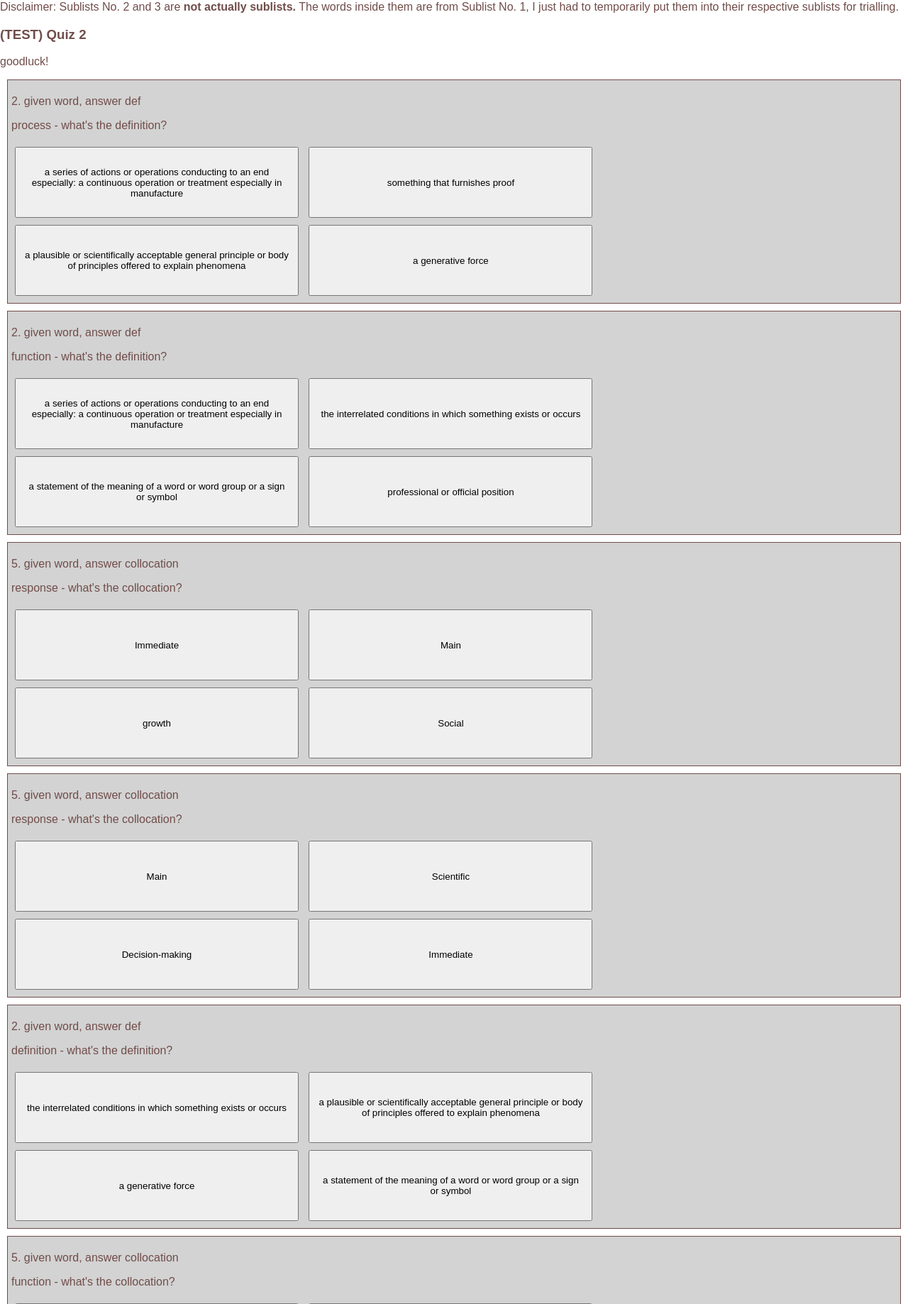
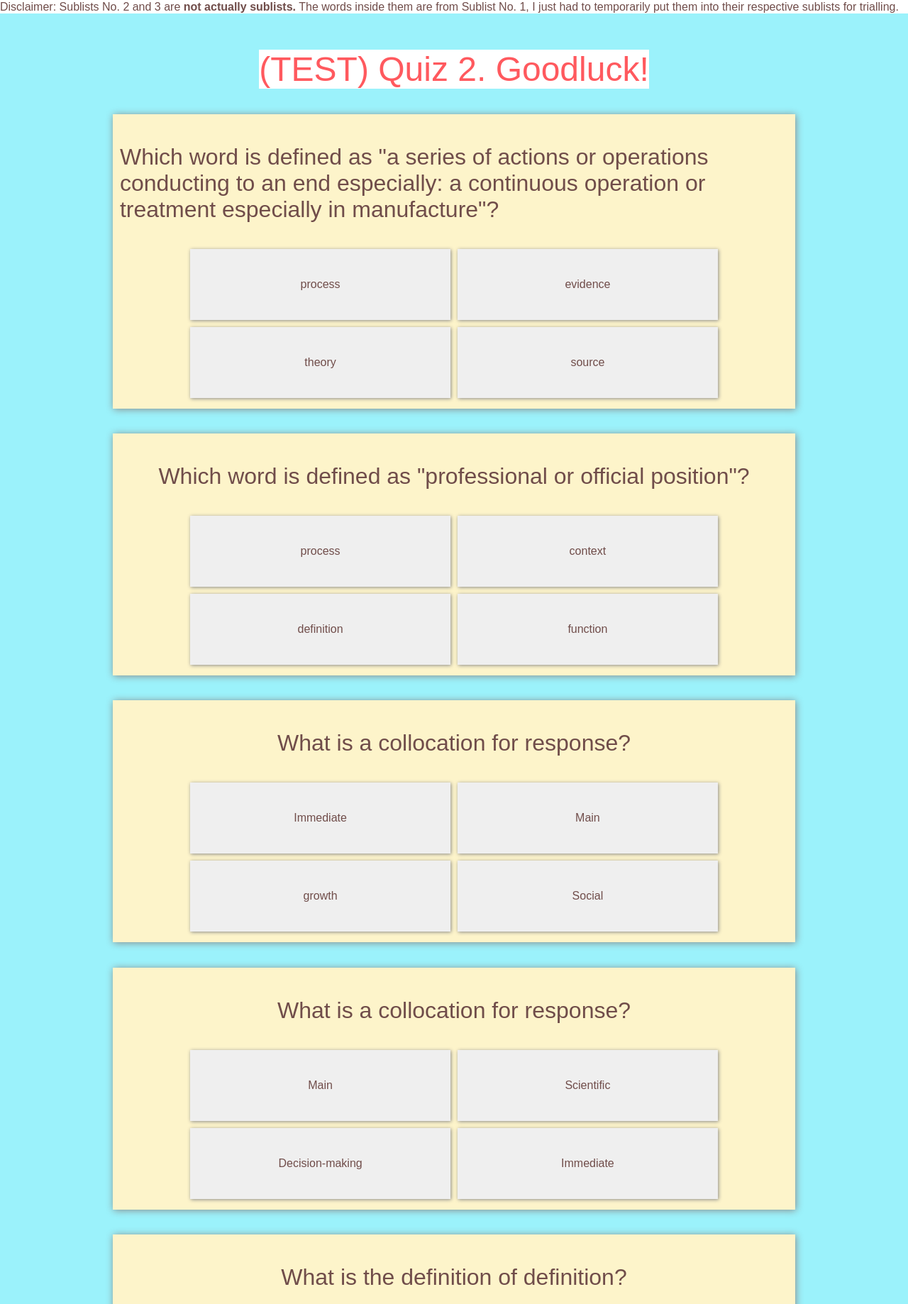
Before and after one commit to 16navi/AWLette_TEST, a Flask app: page /classroom/1/custom_quiz/2 in a window 1280 px wide. Shown: the part 48-1886 px from the top of the page at 71% size. Run offline with Flask 3, Linux system fonts and the light colour scheme; a user stored in the database is signed in; some web fonts are replaced.

Commit message:
FINISHED css for custom quiz and quiz and qna

```diff
--- a/app/static/style.css
+++ b/app/static/style.css
@@ -752,7 +752,6 @@ header .icon #logo {
     padding: 10px;
     min-height: 100px;
     margin: 5px;
-    vertical-align: bottom;
     box-shadow: 1px 1px 5px #8a8a8a;
 }
 
@@ -765,53 +764,129 @@ header .icon #logo {
 }
 
 /* Quiz */
+.quiz-background {
+    background-color: #9bf2fb;
+    display: grid;
+    align-items: center;
+    justify-items: center;
+    padding: 4%;
+}
+
+.quiz-background > .quiz-title {
+    margin: 0;
+    font-size: 3rem;
+    color: #ff595e;
+    background-color: white;
+}
+
+.quiz-question-container {
+    background-color: #fdf4ca;
+    width: 80%;
+    margin-top: 3%;
+    padding: 10px;
+    display: grid;
+    align-items: center;
+    justify-items: center;
+    box-shadow: 1px 1px 10px #8a8a8a;
+}
+
 .quiz-question {
-    background-color: #d3d3d3;
-    border-style: solid;
-    border-width: 1px;
-    padding: 5px;
-    margin: 10px;
+    font-size: 2rem;
+}
+
+.quiz-choices-container {
+    width: 80%;
+    display: grid;
+    grid-template-columns: 1fr 1fr;
 }
 
 .quiz-choices {
+    border: 0;
+    font-family: inherit;
+    color: inherit;
+    font-size: inherit;
     padding: 10px;
-    width: 400px;
-    height: 100px;
+    min-height: 100px;
     margin: 5px;
-    vertical-align: bottom;
+    box-shadow: 1px 1px 5px #8a8a8a;
+}
+
+.quiz-choices:hover, .quiz-submit:hover {
+    transform: scale(0.98);
 }
 
 .quiz-submit {
-    display: block;
-    margin: auto;
+    border: 0;
+    font-family: inherit;
+    color: inherit;
+    font-size: 1rem;
+    margin-top: 3%;
     width: 250px;
     height: 100px;
-    background-color: #a9a9a9;
+    box-shadow: 1px 1px 5px #8a8a8a;
 }
 
 /* Custom Quiz */
+.custom-quiz-background {
+    background-color: #9bf2fb;
+    display: grid;
+    align-items: center;
+    justify-items: center;
+    padding: 4%;
+}
+
+.custom-quiz-background > .custom-quiz-title {
+    margin: 0;
+    font-size: 3rem;
+    color: #ff595e;
+    background-color: white;
+}
+
+.custom-quiz-question-container {
+    background-color: #fdf4ca;
+    width: 80%;
+    margin-top: 3%;
+    padding: 10px;
+    display: grid;
+    align-items: center;
+    justify-items: center;
+    box-shadow: 1px 1px 10px #8a8a8a;
+}
+
 .custom-quiz-question {
-    background-color: #d3d3d3;
-    border-style: solid;
-    border-width: 1px;
-    padding: 5px;
-    margin: 10px;
+    font-size: 2rem;
+}
+
+.custom-quiz-choices-container {
+    width: 80%;
+    display: grid;
+    grid-template-columns: 1fr 1fr;
 }
 
 .custom-quiz-choices {
+    border: 0;
+    font-family: inherit;
+    color: inherit;
+    font-size: inherit;
     padding: 10px;
-    width: 400px;
-    height: 100px;
+    min-height: 100px;
     margin: 5px;
-    vertical-align: bottom;
+    box-shadow: 1px 1px 5px #8a8a8a;
+}
+
+.custom-quiz-choices:hover, .custom-quiz-submit:hover {
+    transform: scale(0.98);
 }
 
 .custom-quiz-submit {
-    display: block;
-    margin: auto;
+    border: 0;
+    font-family: inherit;
+    color: inherit;
+    font-size: 1rem;
+    margin-top: 3%;
     width: 250px;
     height: 100px;
-    background-color: #a9a9a9;
+    box-shadow: 1px 1px 5px #8a8a8a;
 }
 
 /* Classrooms */
--- a/app/templates/custom_quiz.html
+++ b/app/templates/custom_quiz.html
@@ -89,78 +89,92 @@
     };
 </script>
 
-<h3>{{ quiz.name }}</h3>
-<p>goodluck!</p>
+    <div class='custom-quiz-background'>
+
+        <p class='custom-quiz-title'>{{ quiz.name }}. Goodluck!</p>
 
         {% for i in range(question_amount) %}
+
             {% set random_words = sample(words, 4) %}
-    {% set question_type = types|choice %}
+            {% set question_type = range(1, 6)|choice %}
             {% set question_form_class = range(1, 4)|choice %}
             {% set question_word = random_words|choice %}
+
             {% set container_loop_index = loop.index %}
 
-    <div class='custom-quiz-question' id='c{{ container_loop_index }}'>
+            <div class='custom-quiz-question-container' id='c{{ container_loop_index }}'>
             {% if question_type == 1 %}
-        <p>1. given def, answer the word</p>
-        <p id='a{{ question_word.id }}{{ container_loop_index }}' data-question='{{ container_loop_index }}'>{{ question_word.definition[0] }} - what's the word?</p>
+                <p class='custom-quiz-question' id='a{{ question_word.id }}{{ container_loop_index }}' data-question='{{ container_loop_index }}'>Which word is defined as "{{ question_word.definition[0] }}"?</p>
+
+                <div class='custom-quiz-choices-container'>
                 {% for choice_word in random_words %}
-           {% if loop.index == 3 %}
-               <br>
-           {% endif %}
+
                     <button class='custom-quiz-choices' id='b{{ choice_word.id }}{{ container_loop_index }}' data-choice='{{ container_loop_index }}'>{{ choice_word }}</button>
+
                 {% endfor %}
+                </div>
 
                 <script>
                     chooseAnswer(document.querySelectorAll("button[data-choice='{{ container_loop_index }}']"))
                 </script>
+
             {% elif question_type == 2 %}
-        <p>2. given word, answer def</p>
-        <p id='a{{ question_word.id }}{{ container_loop_index }}' data-question='{{ container_loop_index }}'>{{ question_word }} - what's the definition?</p>
+                <p class='custom-quiz-question' id='a{{ question_word.id }}{{ container_loop_index }}' data-question='{{ container_loop_index }}'>What is the definition of {{ question_word }}?</p>
+
+                <div class='custom-quiz-choices-container'>
                 {% for choice_word in random_words %}
-            {% if loop.index == 3 %}
-                <br>
-            {% endif %}
+
                     <button class='custom-quiz-choices' id='b{{ choice_word.id }}{{ container_loop_index }}' data-choice='{{ container_loop_index }}'>{{ choice_word.definition[0] }}</button>
+
                 {% endfor %}
+                </div>
 
                 <script>
                     chooseAnswer(document.querySelectorAll("button[data-choice='{{ container_loop_index }}']"))
                 </script>
+
             {% elif question_type == 3 %}
-        <p>3. given word, answer synonym</p>
-        <p id='a{{ question_word.id }}{{ container_loop_index }}' data-question='{{ container_loop_index }}'>{{ question_word }} - what's the synonym?</p>
+                <p class='custom-quiz-question' id='a{{ question_word.id }}{{ container_loop_index }}' data-question='{{ container_loop_index }}'>What is a synonym for {{ question_word }}?</p>
+
+                <div class='custom-quiz-choices-container'>
                 {% for choice_word in random_words %}
-                {% if loop.index == 3 %}
-                    <br>
-                {% endif %}
+
                     <button class='custom-quiz-choices' id='b{{ choice_word.id }}{{ container_loop_index }}' data-choice='{{ container_loop_index }}'>{{ choice_word.synonym[0] }}</button>
+
                 {% endfor %}
+                </div>
 
                 <script>
                     chooseAnswer(document.querySelectorAll("button[data-choice='{{ container_loop_index }}']"))
                 </script>
+
             <!-- This type of question will require a different
             function for right or wrong -->
             {% elif question_type == 4 %}
-        <p>4. which form is this? (n, a, v)</p>
-        <p id='a{{ question_form_class }}{{ container_loop_index }}' data-question='{{ container_loop_index }}'>{{ question_word.form[question_form_class - 1] }} - noun, verb, or adjective?</p>
+                <p class='custom-quiz-question' id='a{{ question_form_class }}{{ container_loop_index }}' data-question='{{ container_loop_index }}'>Is {{ question_word.form[question_form_class - 1] }} a noun, verb, or adjective?</p>
+
+                <div class='custom-quiz-choices-container'>
                 <button class='custom-quiz-choices' id='b1{{ container_loop_index }}' data-choice='{{ container_loop_index }}'>noun</button>
+
                 <button class='custom-quiz-choices' id='b2{{ container_loop_index }}' data-choice='{{ container_loop_index }}'>adjective</button>
-        <br>
+
                 <button class='custom-quiz-choices' id='b3{{ container_loop_index }}' data-choice='{{ container_loop_index }}'>verb</button>
+                </div>
 
                 <script>
                     chooseAnswer(document.querySelectorAll("button[data-choice='{{ container_loop_index }}']"))
                 </script>
+
             {% elif question_type == 5 %}
-        <p>5. given word, answer collocation</p>
-        <p id='a{{ question_word.id }}{{ container_loop_index }}' data-question='{{ container_loop_index }}'>{{ question_word }} - what's the collocation?</p>
+                <p class='custom-quiz-question' id='a{{ question_word.id }}{{ container_loop_index }}' data-question='{{ container_loop_index }}'>What is a collocation for {{ question_word }}?</p>
+
+                <div class='custom-quiz-choices-container'>
                 {% for choice_word in random_words %}
-                {% if loop.index == 3 %}
-                    <br>
-                {% endif %}
+
                     <button class='custom-quiz-choices' id='b{{ choice_word.id }}{{ container_loop_index }}' data-choice='{{ container_loop_index }}'> {{ choice_word.collocation[0] }}</button>
+
                 {% endfor %}
+                </div>
 
                 <script>
                     chooseAnswer(document.querySelectorAll("button[data-choice='{{ container_loop_index }}']"))
@@ -168,9 +182,12 @@
             {% endif %}
             </div>
         {% endfor %}
+
         <button class='custom-quiz-submit' id='submit' type='button' onclick='rightOrWrong(
             document.querySelectorAll("button[data-choice]"),
             document.querySelectorAll("p[data-question]")
         )'>Submit</button>
 
+    </div>
+
 {% endblock %}
```
Also changed, not shown: app/templates/quiz.html (+29 -30 lines), app/AWL.db. Lines whose indentation alone changed are shown as unchanged.
